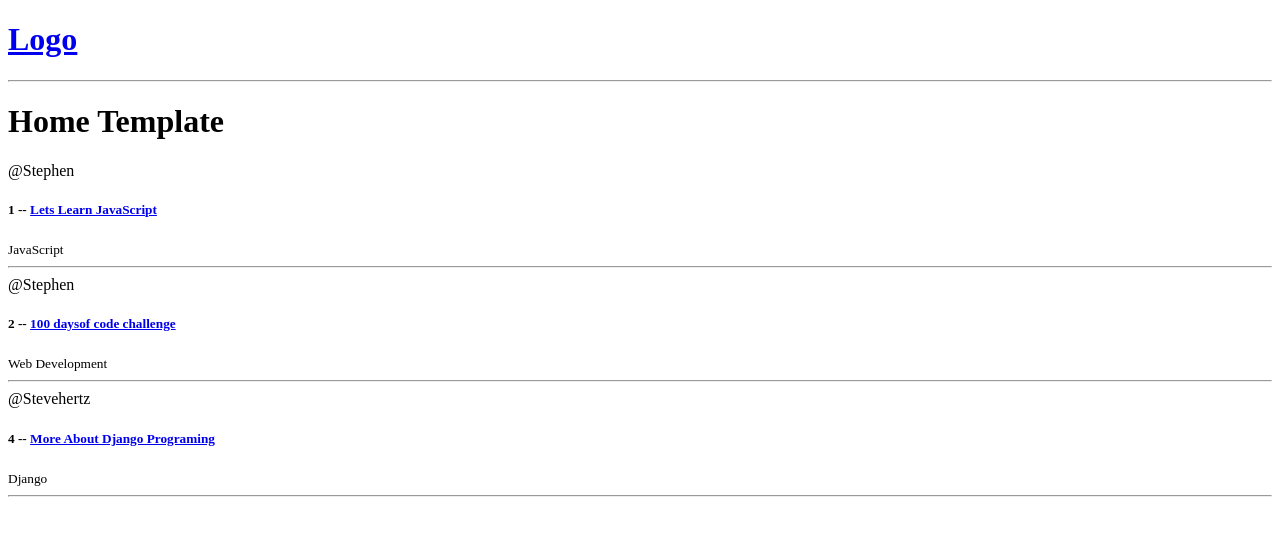
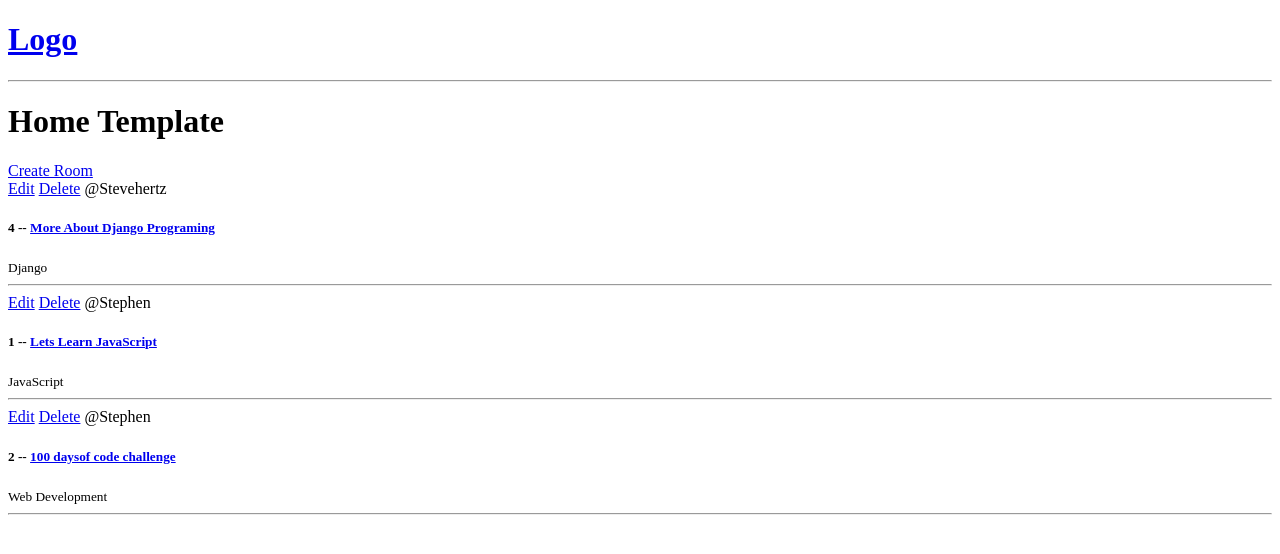
Before and after one commit to stevekama/socialApp, a Django app: page / in a window 1280 px wide. Shown: the top 554 px of the page. Run offline with Django 4.2, Linux system fonts and the light colour scheme; data comes from the database, SQL or seed files in the repository; both versions use the stored data as it was after the commit.

Commit message:
CRUD in Django

```diff
--- a/base/models.py
+++ b/base/models.py
@@ -20,6 +20,9 @@ class Room(models.Model):
     updated = models.DateTimeField(auto_now=True)
     created = models.DateTimeField(auto_now_add=True)
 
+    class Meta:
+        ordering = ['-updated', '-created']
+
     def __str__(self):
         return self.name
 
--- a/base/templates/base/home.html
+++ b/base/templates/base/home.html
@@ -6,9 +6,13 @@
 
 <div>
 
+    <a href="{%  url 'create-room'  %}"> Create Room </a>
+    <br/>
     <div>
         {% for room in rooms  %}
         <div>
+            <a href="{% url 'update-room' room.id %}">Edit</a>
+            <a href="{% url 'delete-room' room.id %}">Delete</a>
             <span>@{{ room.host.username }}</span>
             <h5>{{ room.id }} -- <a href="{% url 'room' room.id %}">{{ room.name }}</a></h5>
             <small>{{ room.topic.name }}</small>
--- a/base/templates/base/room.html
+++ b/base/templates/base/room.html
@@ -4,4 +4,6 @@
 
 <h1>{{ room.name }}</h1>
 
+<p>{{ room.description }}</p>
+
 {% endblock content %}
--- a/base/urls.py
+++ b/base/urls.py
@@ -4,4 +4,8 @@ from . import views
 urlpatterns = [
     path('', views.home, name='home'),
     path('room/<str:pk>/', views.room, name='room'),
+
+    path('create-room/', views.createRoom, name='create-room'),
+    path('update-room/<str:pk>/', views.updateRoom, name='update-room'),
+    path('delete-room/<str:pk>/', views.deleteRoom, name='delete-room'),
 ]
--- a/base/views.py
+++ b/base/views.py
@@ -1,5 +1,8 @@
-from django.shortcuts import render
+import re
+from django.shortcuts import render, redirect
 from .models import Room
+from .forms import RoomForm
+
 
 # Create your views here.
 
@@ -18,3 +21,35 @@ def room(request, pk):
     room = Room.objects.get(id=pk)
     context = {'room': room}
     return render(request, 'base/room.html', context)
+
+def createRoom(request):
+    form = RoomForm()
+    if request.method == 'POST':
+        form = RoomForm(request.POST)
+        if form.is_valid():
+            form.save()
+            return redirect('home')
+
+    context = {'form': form}
+    return render(request, 'base/room_form.html', context)
+
+
+def updateRoom(request, pk):
+    room = Room.objects.get(id=pk)
+    form = RoomForm(instance=room)
+
+    if request.method == 'POST':
+        form = RoomForm(request.POST, instance=room)
+        if form.is_valid():
+            form.save()
+            return redirect('home')
+
+    context = {'form': form}
+    return render(request, 'base/room_form.html', context)
+
+def deleteRoom(request, pk):
+    room = Room.objects.get(id=pk)
+    if request.method == 'POST':
+        room.delete()
+        return redirect('home')
+    return render(request, 'base/delete.html', {'obj': room})
```
Also changed, not shown: base/forms.py (added, +8 -0 lines), base/templates/base/delete.html (added, +14 -0 lines), base/templates/base/room_form.html (added, +19 -0 lines), db.sqlite3.
